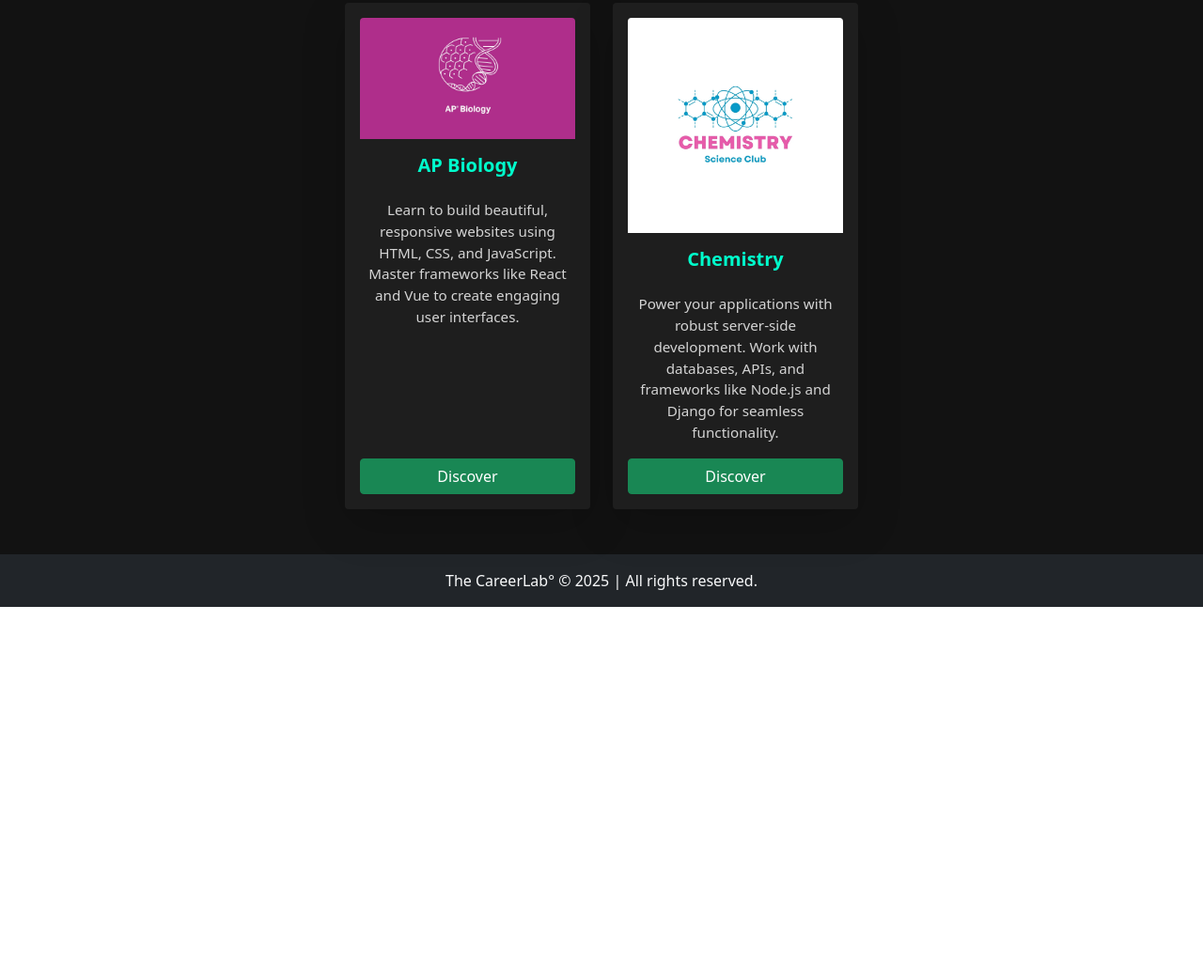
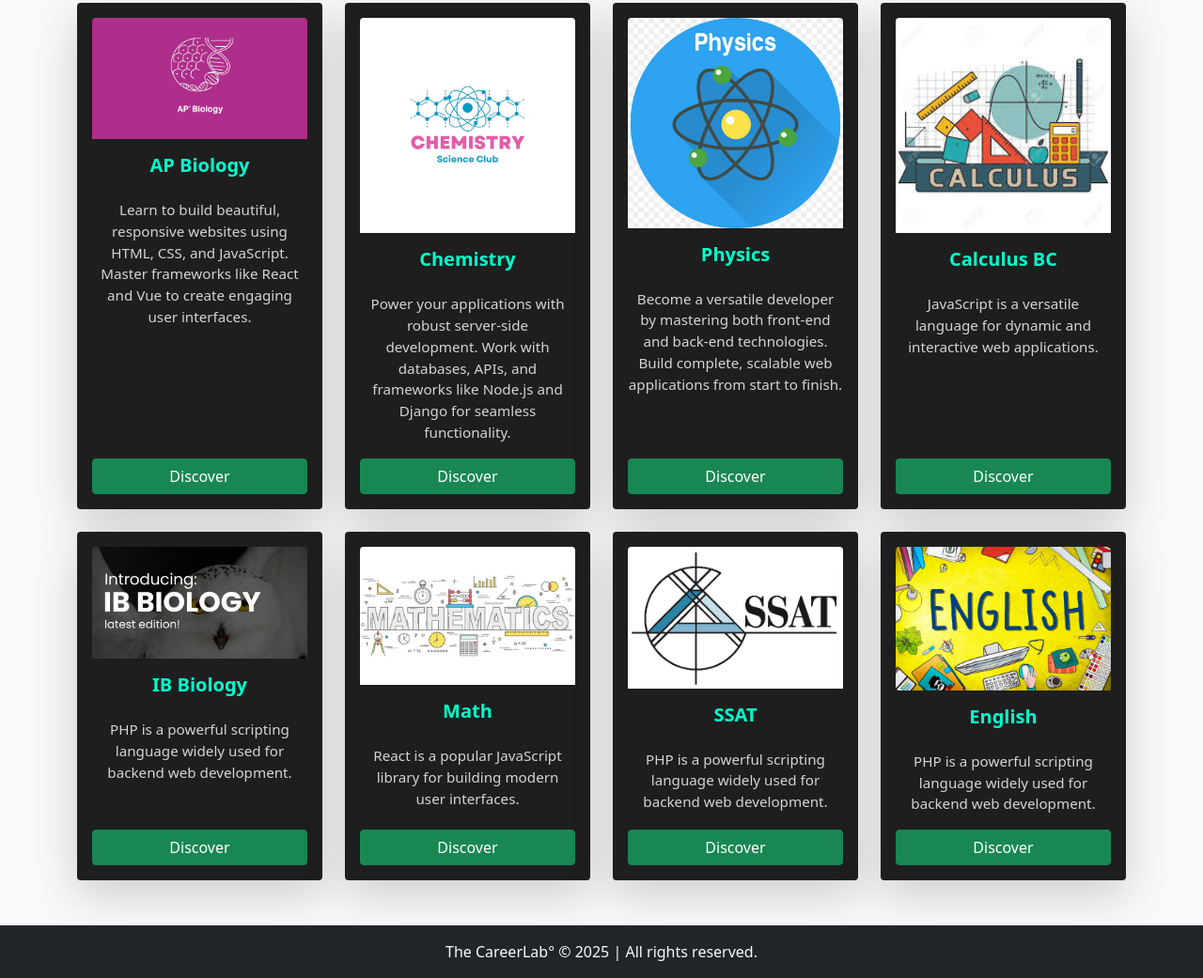
Before and after one commit to jpdegracia/thecareerlab, a plain HTML site: page index.html in a window 1280 px wide. Shown: the part 1700-2741 px from the top of the page at 94% size. Before the commit the page ends 2346 px from the top, so only its background shows below. Drawn offline with nearby package versions, Linux system fonts and the light colour scheme.

Commit message:
add static web

```diff
--- a/index.css
+++ b/index.css
@@ -26,18 +26,6 @@
 	width: 15rem;
 	margin-left: 40px;
 }
-
-@media (max-width: 991.98px) {
-  .navbar-nav .nav-item {
-    margin-bottom: 0.75rem;
-  }
-  .navbar-collapse {
-    background-color: white;
-    padding: 1rem;
-    border-radius: 0 0 10px 10px;
-  }
-}
-
 
 
 /* Style for Login button */
--- a/index.html
+++ b/index.html
@@ -255,35 +255,107 @@
 
 
    <!-- featured start -->
-<section id="featured" class="container-fluid py-5">
+<section id="featured" class="container-fluid py-5 bg-light">
   <h2 class="rock-salt-regular text-center py-md-2 my-md-3">FEATURED COURSES 📚</h2>
 
   <div class="container">
     <div class="row row-cols-1 row-cols-sm-2 row-cols-md-3 row-cols-lg-4 g-4 justify-content-center">
 
-      <!-- Card Start -->
+      <!-- Card 1 -->
       <div class="col">
         <div class="card text-center p-3 shadow-lg border-0 rounded-4 h-100">
           <img src="image/subject/subject1.jpg" class="img-fluid rounded-top" alt="AP Biology">
           <h5 class="mt-3">AP Biology</h5>
-          <p class="mt-3">Learn to build beautiful, responsive websites using HTML, CSS, and JavaScript. Master frameworks like React and Vue to create engaging user interfaces.</p>
+          <p class="mt-3">
+            Learn to build beautiful, responsive websites using HTML, CSS, and JavaScript. Master frameworks like React and Vue to create engaging user interfaces.
+          </p>
           <button class="btn btn-success mt-auto">Discover</button>
         </div>
       </div>
-      <!-- Card End -->
 
-      <!-- Repeat for other subjects -->
-      <!-- Example -->
+      <!-- Card 2 -->
       <div class="col">
         <div class="card text-center p-3 shadow-lg border-0 rounded-4 h-100">
           <img src="image/subject/subject2.webp" class="img-fluid rounded-top" alt="Chemistry">
           <h5 class="mt-3">Chemistry</h5>
-          <p class="mt-3">Power your applications with robust server-side development. Work with databases, APIs, and frameworks like Node.js and Django for seamless functionality.</p>
+          <p class="mt-3">
+            Power your applications with robust server-side development. Work with databases, APIs, and frameworks like Node.js and Django for seamless functionality.
+          </p>
           <button class="btn btn-success mt-auto">Discover</button>
         </div>
       </div>
 
-      <!-- ...Repeat for remaining cards... -->
+      <!-- Card 3 -->
+      <div class="col">
+        <div class="card text-center p-3 shadow-lg border-0 rounded-4 h-100">
+          <img src="image/subject/subject3.jpg" class="img-fluid rounded-top" alt="Physics">
+          <h5 class="mt-3">Physics</h5>
+          <p class="mt-3">
+            Become a versatile developer by mastering both front-end and back-end technologies. Build complete, scalable web applications from start to finish.
+          </p>
+          <button class="btn btn-success mt-auto">Discover</button>
+        </div>
+      </div>
+
+      <!-- Card 4 -->
+      <div class="col">
+        <div class="card text-center p-3 shadow-lg border-0 rounded-4 h-100">
+          <img src="image/subject/subject4.jpg" class="img-fluid rounded-top" alt="Calculus BC">
+          <h5 class="mt-3">Calculus BC</h5>
+          <p class="mt-3">
+            JavaScript is a versatile language for dynamic and interactive web applications.
+          </p>
+          <button class="btn btn-success mt-auto">Discover</button>
+        </div>
+      </div>
+
+      <!-- Card 5 -->
+      <div class="col">
+        <div class="card text-center p-3 shadow-lg border-0 rounded-4 h-100">
+          <img src="image/subject/subject5.webp" class="img-fluid rounded-top" alt="IB Biology">
+          <h5 class="mt-3">IB Biology</h5>
+          <p class="mt-3">
+            PHP is a powerful scripting language widely used for backend web development.
+          </p>
+          <button class="btn btn-success mt-auto">Discover</button>
+        </div>
+      </div>
+
+      <!-- Card 6 -->
+      <div class="col">
+        <div class="card text-center p-3 shadow-lg border-0 rounded-4 h-100">
+          <img src="image/subject/subject6.jpg" class="img-fluid rounded-top" alt="Math">
+          <h5 class="mt-3">Math</h5>
+          <p class="mt-3">
+            React is a popular JavaScript library for building modern user interfaces.
+          </p>
+          <button class="btn btn-success mt-auto">Discover</button>
+        </div>
+      </div>
+
+      <!-- Card 7 -->
+      <div class="col">
+        <div class="card text-center p-3 shadow-lg border-0 rounded-4 h-100">
+          <img src="image/subject/subject7.webp" class="img-fluid rounded-top" alt="SSAT">
+          <h5 class="mt-3">SSAT</h5>
+          <p class="mt-3">
+            PHP is a powerful scripting language widely used for backend web development.
+          </p>
+          <button class="btn btn-success mt-auto">Discover</button>
+        </div>
+      </div>
+
+      <!-- Card 8 -->
+      <div class="col">
+        <div class="card text-center p-3 shadow-lg border-0 rounded-4 h-100">
+          <img src="image/subject/subject8.jpg" class="img-fluid rounded-top" alt="English">
+          <h5 class="mt-3">English</h5>
+          <p class="mt-3">
+            PHP is a powerful scripting language widely used for backend web development.
+          </p>
+          <button class="btn btn-success mt-auto">Discover</button>
+        </div>
+      </div>
 
     </div>
   </div>
```
